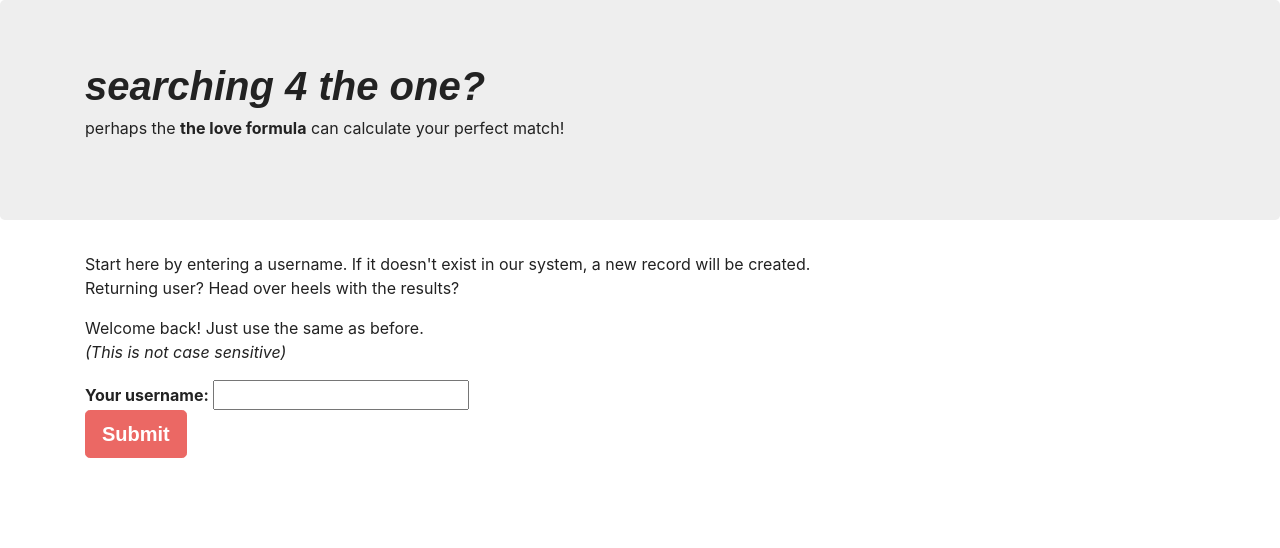
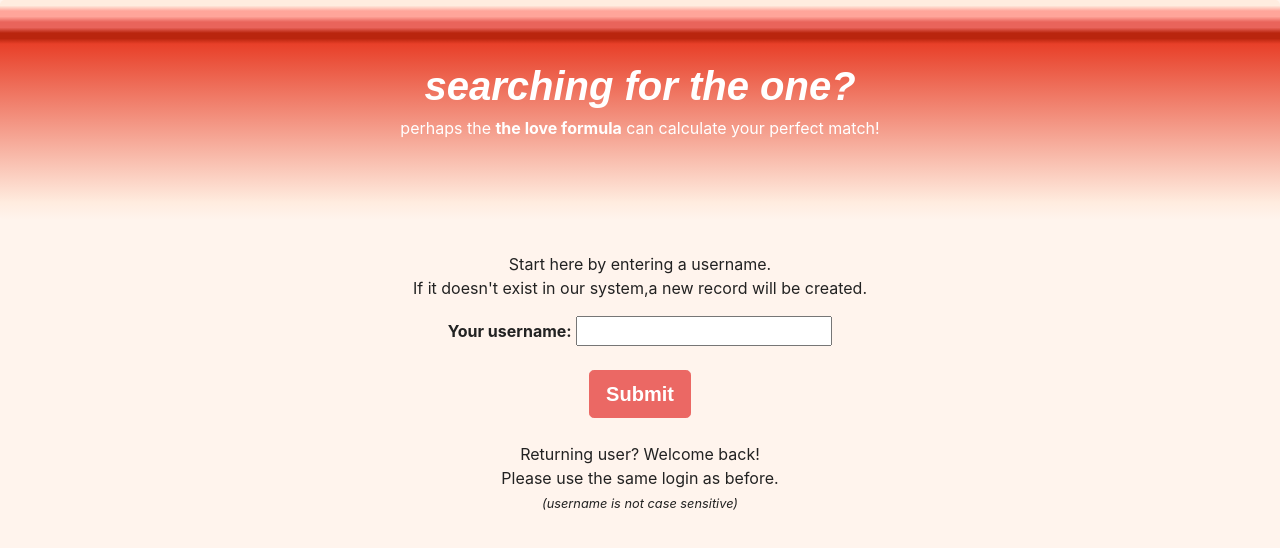
Before and after one commit to zoeycharif/theloveformula, a website: page NewFrontEnd/frontend/templates/index.html in a window 1280 px wide. Drawn offline with Linux system fonts and the light colour scheme; a web font is replaced by a local one.

Commit message:
update index

```diff
--- a/NewFrontEnd/frontend/templates/index.html
+++ b/NewFrontEnd/frontend/templates/index.html
@@ -1,42 +1,75 @@
 <!-- This is the new user page -->
-<!DOCTYPE html>
+<!doctype html>
 <html>
 <title>New User</title>
 <!-- Since this is a new user, we need to make a call to the database to find the last username is. -->
 <!-- So a script should get called here. -->
-
 <!-- The script should create the new username, and create a record with nothing but null values. -->
 <!-- It should come back here and then we should go to the first form for the user to fill out. -->
-<head>
-    <!-- Bootstrap CSS -->
-    <!-- UPDATE WITH CUSTOM BOOTSTRAP STYLESHEETs -->
-    <link rel="stylesheet" href="../static/css/bootstrap.min.css">
 
-    <link rel="stylesheet" href="../static/css/bootstrap.css">
+<!-- <div class="wrapper"> -->
+    <head>
 
-</head>
+        <!-- Bootstrap CSS -->
+        <!-- UPDATE WITH CUSTOM BOOTSTRAP STYLESHEETs -->
+        <!-- <link rel="stylesheet" href="../static/css/bootstrap.min.css"> -->
+        <link rel="stylesheet" href="../static/css/bootstrap.css">
+        <link rel="stylesheet" href="../static/css/custom.css">
 
-<body>
+    </head>
+
+<body style="background-color: #FFF4ED;">
 
     <main role="main">
+
         <!-- main jumbotron for primary headline -->
-        <div class="jumbotron">
-            <div class="container">
-                <h1><i><b>searching 4 the one?</i></b></h1>
-                <p>perhaps the <b>the love formula</b> can calculate your perfect match!</p>
+
+        <div class="jumbotron" style="background-image:
+        linear-gradient(
+            to bottom,
+            #FFECDF 2.5%,
+            #FFA59A 5%,
+            #FFA59A 7.5%,
+            #E9645B 10%,
+            #E9645B 12.5%,
+            #B9250E 15%,
+            #B9250E 17.5%,
+            #E84029 20%,
+            #FFECDF 92%,
+            #FFF4ED
+            );">
+                <h1 style="text-align:center;" class="text-white"><i><b>searching for the one?</b></i></h1>
+                <p style="text-align:center;" class="text-white">perhaps the <b>the love formula</b> can calculate your perfect match!</p>
+        </div>
+
+    </main>
+
+        <!-- within body, add line for background class -->
+        <!-- in CSS you will update the bg color for bg-primary -->
+
+        <!-- <div style="width: ###px; height: ###px;" class="bg-primary m-1 rounded"> -->
+
+
+        <div class="container">
+            <div class="row">
+                <div class="col-md-2"></div>
+                <div class="col-md-8">
+                        <p style="text-align:center;">Start here by entering a username.
+                    <br>
+                        If it doesn't exist in our system,a new record will be created.</p>
+                        <form style="text-align:center;" action="/" id="index" method="POST">
+                            <b>Your username:</b> <input type="text" id="userID" name="userId" value="">
+                            <br>
+                            <br>
+                            <button class="btn btn-primary btn-lg" type="submit" value="Submit">Submit</button>
+                        </form>
+                        <p style="text-align:center;"><br>Returning user? Welcome back!<br>Please use the same login as before.
+                    <br>
+                        <small><i>(username is not case sensitive)</i></small></p>
+                </div>
             </div>
         </div>
-        <div class="container">
-            <div class="row">
-                <div class="col-md-10">
-                    <p>Start here by entering a username. If it doesn't exist in our system, a new record will be created. <br>Returning user? Head over heels with the results?</p>
-                    <p>Welcome back! Just use the same as before.
-                        <br><i>(This is not case sensitive)</i></p>
-    <form action="/" id="index" method="POST">
-        <b>Your username:</b> <input type="text" id="userID" name="userId" value=""><br>
-        <button class="btn btn-primary btn-lg" type="submit" value="Submit">Submit</button>
-
-   </form>
+<!-- <div class="col-md-2"></div> -->
 </body>
-
+<!-- </div> -->
 </html>
```
